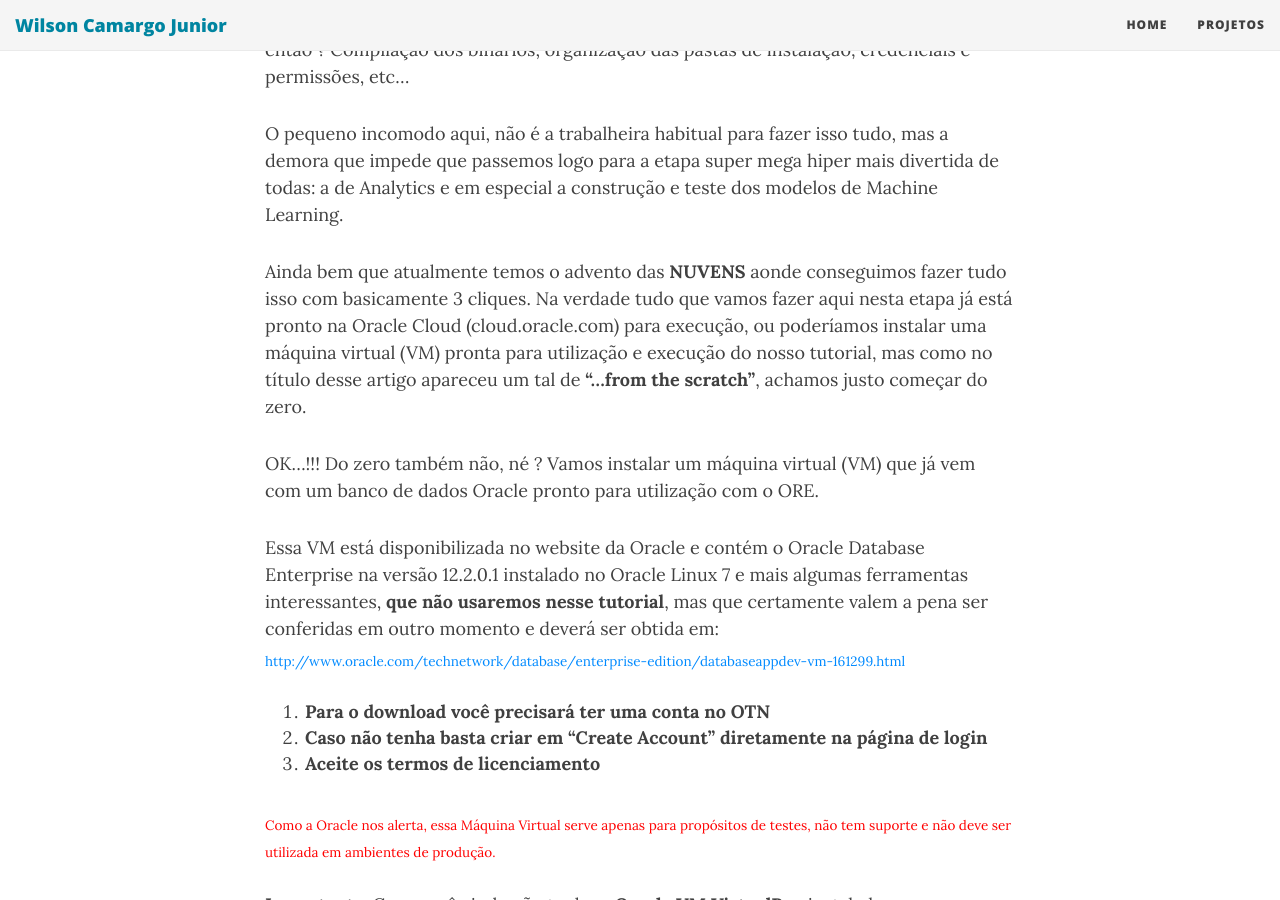
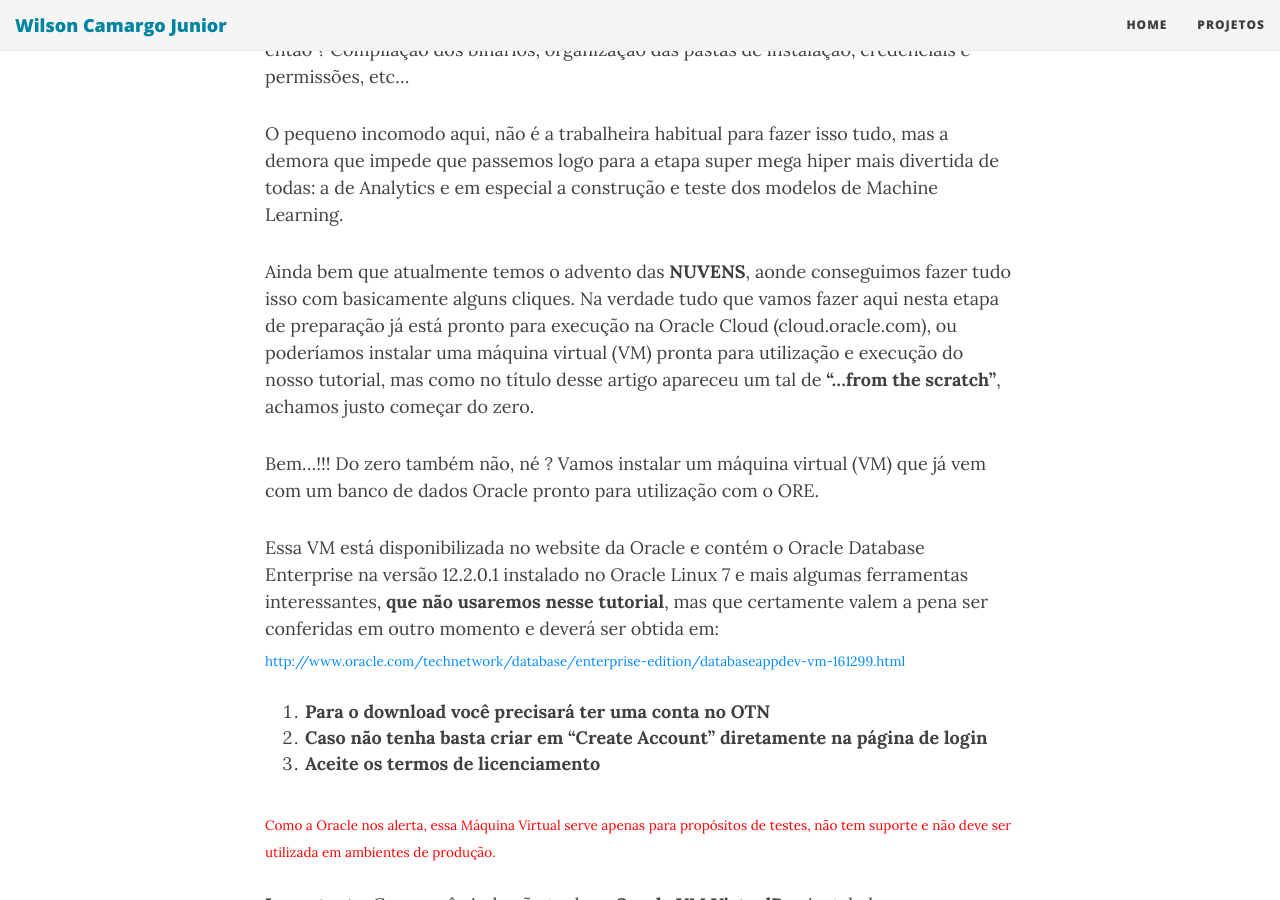
Before and after one commit to wilson-camargo-jr/teste, a Jekyll site: the page built from _posts/2018-06-17-ANN-ORE-P2.md, in a window 1280 px wide and 900 px high, scrolled down 475 px. Built offline with Jekyll 4.4.1, drawn with Linux system fonts in a browser that asks for light colours; nearby versions of some CDN libraries.

Commit message:
Update 2018-06-17-ANN-ORE-P2.md

```diff
--- a/_posts/2018-06-17-ANN-ORE-P2.md
+++ b/_posts/2018-06-17-ANN-ORE-P2.md
@@ -8,9 +8,9 @@
 
 O pequeno incomodo aqui, não é a trabalheira habitual para fazer isso tudo, mas a demora que impede que passemos logo para a etapa super mega hiper mais divertida de todas: a de Analytics e em especial a construção e teste dos modelos de Machine Learning.
 
-Ainda bem que atualmente temos o advento das **NUVENS** aonde conseguimos fazer tudo isso com basicamente 3 cliques. Na verdade tudo que vamos fazer aqui nesta etapa já está pronto na Oracle Cloud (cloud.oracle.com) para execução, ou poderíamos instalar uma máquina virtual (VM) pronta para utilização e execução do nosso tutorial, mas como no título desse artigo apareceu um tal de **“...from the scratch”**, achamos justo começar do zero.
+Ainda bem que atualmente temos o advento das **NUVENS**, aonde conseguimos fazer tudo isso com basicamente alguns cliques. Na verdade tudo que vamos fazer aqui nesta etapa de preparação já está pronto para execução na Oracle Cloud (cloud.oracle.com), ou poderíamos instalar uma máquina virtual (VM) pronta para utilização e execução do nosso tutorial, mas como no título desse artigo apareceu um tal de **“...from the scratch”**, achamos justo começar do zero.
 
-OK...!!! Do zero também não, né ? Vamos instalar um máquina virtual (VM) que já vem com um banco de dados Oracle pronto para utilização com o ORE.
+Bem...!!! Do zero também não, né ? Vamos instalar um máquina virtual (VM) que já vem com um banco de dados Oracle pronto para utilização com o ORE.
 
 Essa VM está disponibilizada no website da Oracle e contém o Oracle Database Enterprise na versão 12.2.0.1 instalado no Oracle Linux 7 e mais algumas ferramentas interessantes, **que não usaremos nesse tutorial**, mas que certamente valem a pena ser conferidas em outro momento e deverá ser obtida em:
 <sub><a href="http://www.oracle.com/technetwork/database/enterprise-edition/databaseappdev-vm-161299.html" target="_blank">http://www.oracle.com/technetwork/database/enterprise-edition/databaseappdev-vm-161299.html</a></sub>
```
